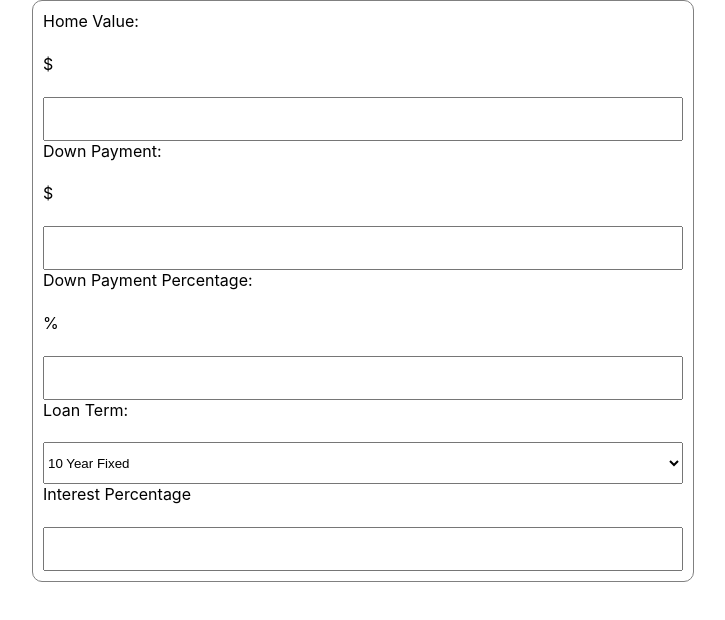
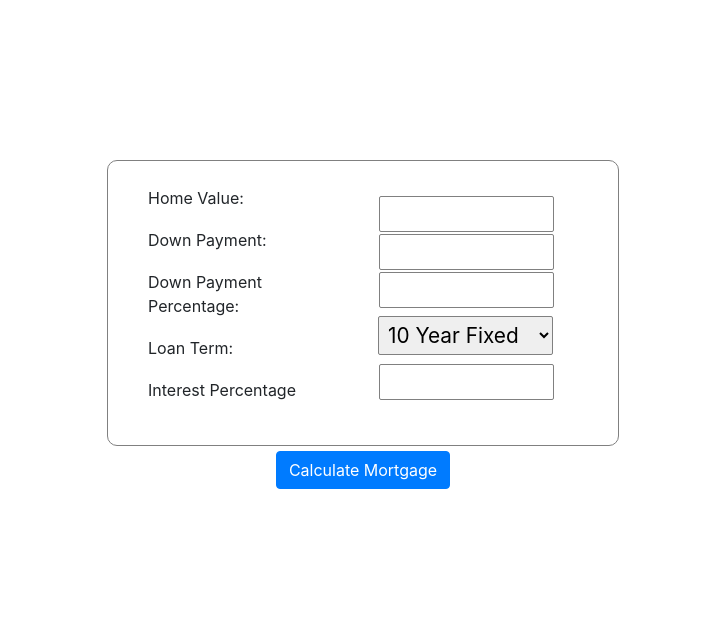
Before and after one commit to collin-tx/mortage-calculator, a React (Create React App) app: page / in a window 1280 px wide. Shown: the top 620 px of the page, without its empty margins (277-1002 px from the left). Built offline with nearby package versions, Linux system fonts and the light colour scheme.

Commit message:
styled form

```diff
--- a/package.json
+++ b/package.json
@@ -3,6 +3,7 @@
   "version": "0.1.0",
   "private": true,
   "dependencies": {
+    "bootstrap": "^4.3.1",
     "react": "^16.9.0",
     "react-dom": "^16.9.0",
     "react-scripts": "3.1.2"
--- a/src/App.css
+++ b/src/App.css
@@ -2,12 +2,49 @@
   display: flex;
   justify-content: center;
 }
-form {
-  width: 50vw;
-  height: 70vh;
+.form-main {
+  margin-top: 20vh;
+  width: 40vw;
   display: grid;
-  grid-template-columns: 1fr;
+  grid-template-columns: 1fr 1fr;
+  align-items: center;
   border: 1px solid grey;
-  padding: 10px;
+  padding: 20px 20px 30px 20px;
   border-radius: 10px;
 }
+
+.row {
+  display: flex;
+  flex-direction: column;
+}
+
+.col {
+  display: flex;
+  flex-direction: column;
+}
+
+#select {
+  font-size: 1.3rem;
+  padding: 7px 0 8px 0;
+}
+
+.input {
+  width: 175px;
+  padding: 5px;
+  border-radius: 2px;
+  border: 1px solid grey;
+}
+
+.col div {
+  padding: 1px;
+}
+
+#btn-div {
+  display: flex;
+  justify-content: center;
+  padding: 5px;
+}
+
+label {
+  padding: 5px;
+}
--- a/src/App.js
+++ b/src/App.js
@@ -2,6 +2,7 @@ import React from 'react';
 import logo from './logo.svg';
 import './App.css';
 import Calculator from './components/Calculator';
+import bootstrap from 'bootstrap/dist/css/bootstrap.min.css'
 
 function App() {
   return (
--- a/src/components/Calculator.js
+++ b/src/components/Calculator.js
@@ -34,12 +34,25 @@ export class Calculator extends Component {
         return (
             <div>
                 <form>
+                    {/* <div className="row">
                         <label>Home Value:</label>
+                        <div className="column">
                             $<input type="text" value={this.state.homeValue} onChange={this.handleValueChange} />
+                        </div>
+                    </div>
+
+
+                    <div className="row">
                         <label>Down Payment:</label>
                         $<input type="text" value={this.state.downPayment} onChange={this.handlePaymentChange} />
+                    </div>
+
+                    <div className="row">
                         <label>Down Payment Percentage:</label>
                         %<input type="text" value={this.state.downPaymentpercent} onChange={this.handlePaymentPercentChange} />
+                    </div>
+
+                    <div className="row">
                          <label>Loan Term:</label>
                         <select value={this.state.loanTerm} className='term_length' onChange={this.handleTermChange}>
                             <option value={10}>10 Year Fixed</option>
@@ -47,8 +60,55 @@ export class Calculator extends Component {
                             <option value={20}>20 Year Fixed</option>
                             <option  value={30}>30 Year Fixed</option>
                         </select>
+                    </div>
+
+                    <div className="row">
                         <label>Interest Percentage</label>
                         <input type="text" value={this.state.interest} onChange={this.handleInterestChange} />
+                    </div> */}
+                    <div className="form-main">
+
+                        <div className="col">
+                            <label>Home Value:</label>
+                            <label>Down Payment:</label>
+                            <label>Down Payment Percentage:</label>
+                            <label>Loan Term:</label>
+                            <label>Interest Percentage</label>
+                        </div>
+
+                        <div className="col">
+                            <div>
+                                <input type="text" className="input" value={this.state.homeValue} onChange={this.handleValueChange} />
+                            </div>
+
+                            <div>
+                                <input type="text" className="input" value={this.state.downPayment} onChange={this.handlePaymentChange} />
+                            </div>
+
+                            <div>
+                                <input type="text" className="input" value={this.state.downPaymentpercent} onChange={this.handlePaymentPercentChange} />
+
+                            </div>
+
+                            <div id="select">
+                                <select value={this.state.loanTerm} className="input" onChange={this.handleTermChange}>
+                                    <option value={10}>10 Year Fixed</option>
+                                    <option value={15}>15 Year Fixed</option>
+                                    <option value={20}>20 Year Fixed</option>
+                                    <option  value={30}>30 Year Fixed</option>
+                                </select>
+                            </div>
+
+                            <div>
+                                <input type="text" className="input" value={this.state.interest} onChange={this.handleInterestChange} />
+                            </div>
+
+                        </div>
+                    </div>
+
+                    <div id="btn-div">
+                       <button className="btn btn-large btn-primary">Calculate Mortgage</button>
+                    </div>
                 </form>
             </div>
         )
```
Also changed, not shown: 1 other file (tests, documents, lock files or other folders). Lines whose indentation alone changed are shown as unchanged.
